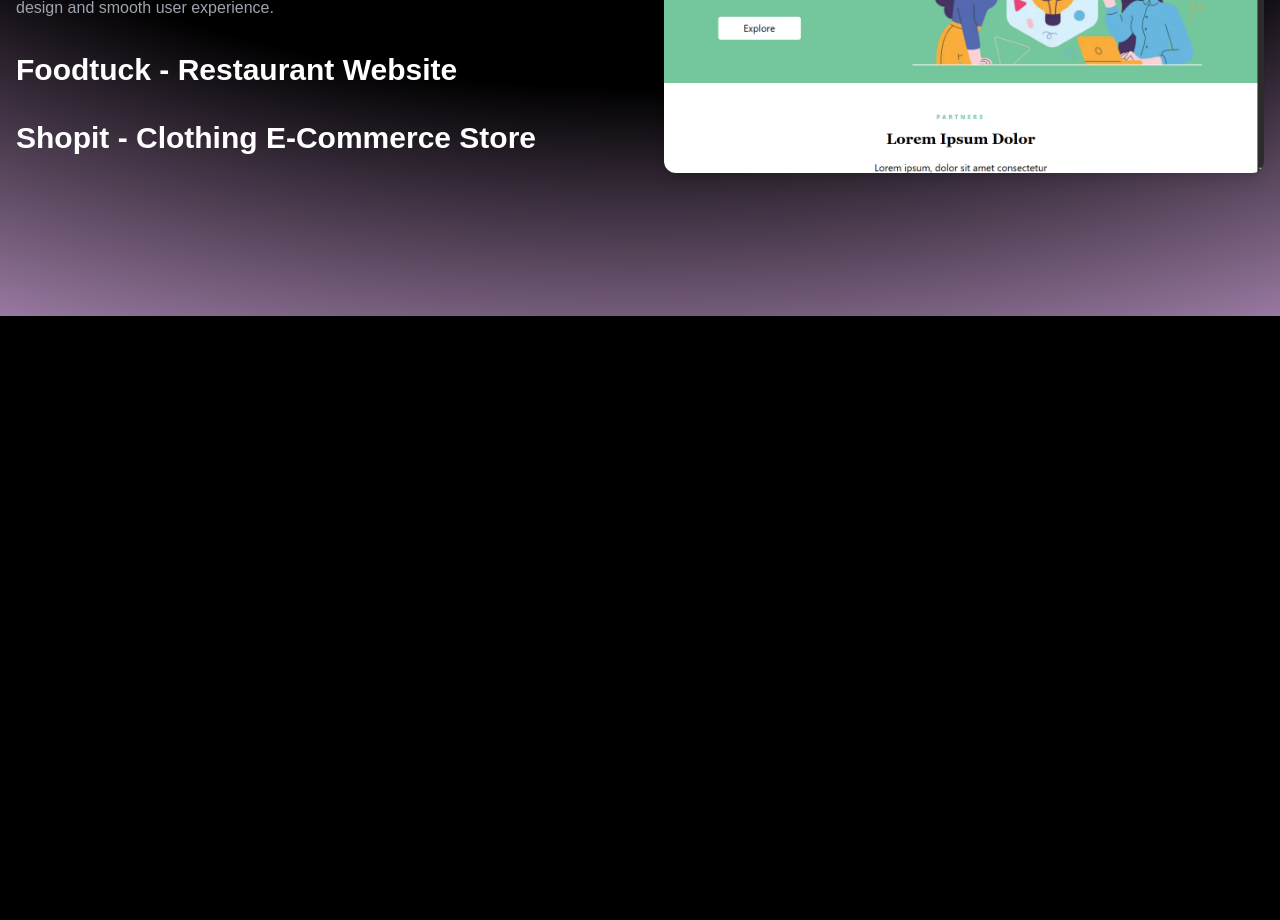
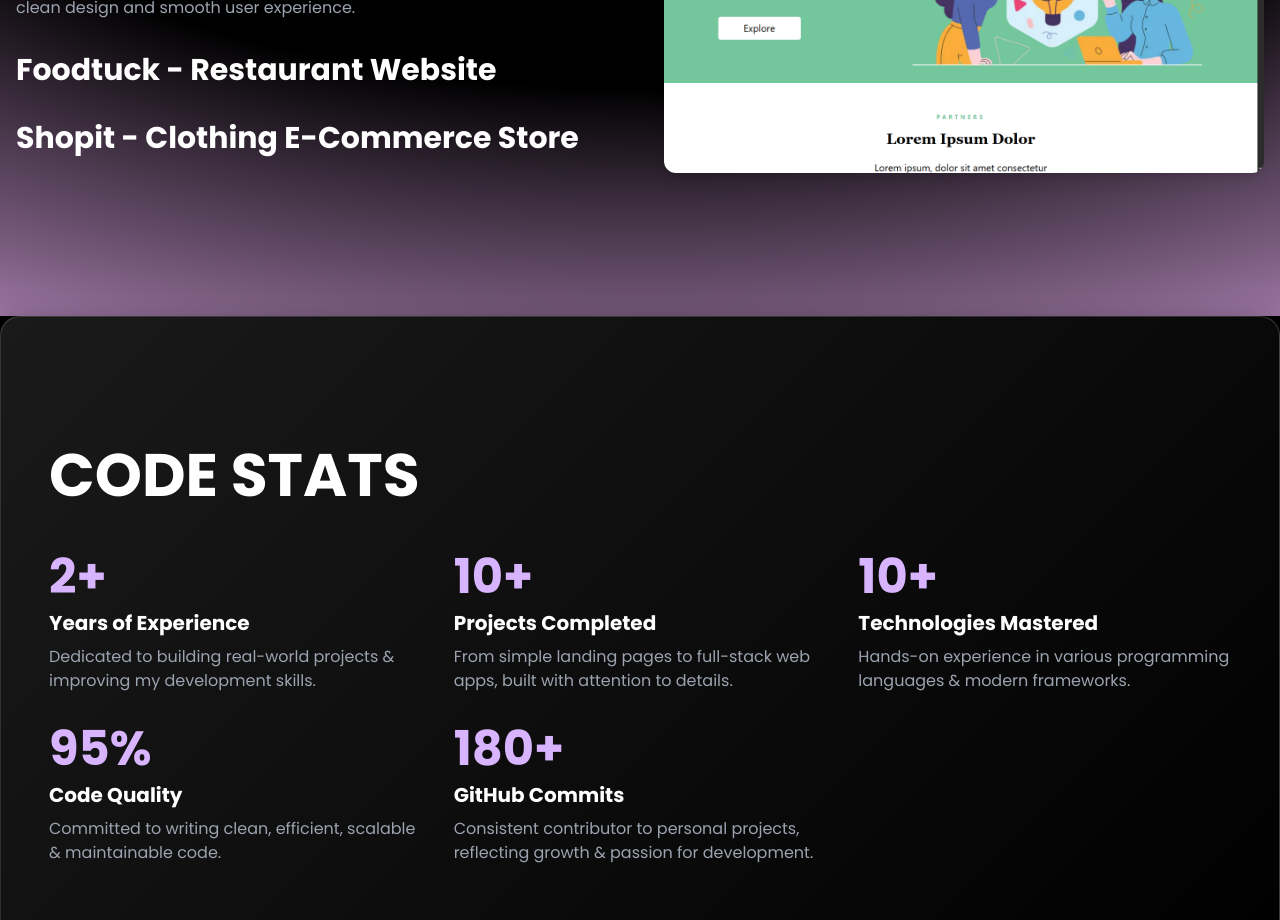
Before and after one commit to Subhan-Anwer/subhan-portfolio-web, a Next.js app: page / in a window 1280 px wide. Shown: the part 1880-2800 px from the top of the page. Before the commit the page ends 2196 px from the top, so only its background shows below. Built offline with nearby package versions, Linux system fonts and the light colour scheme.

Commit message:
Code Stats Section added

```diff
--- a/src/app/layout.tsx
+++ b/src/app/layout.tsx
@@ -1,18 +1,9 @@
 import type { Metadata } from "next";
-import localFont from "next/font/local";
+import { Poppins } from "next/font/google"
 import "./globals.css";
 import Navbar from "@/components/NavBar";
 
-const geistSans = localFont({
-  src: "./fonts/GeistVF.woff",
-  variable: "--font-geist-sans",
-  weight: "100 900",
-});
-const geistMono = localFont({
-  src: "./fonts/GeistMonoVF.woff",
-  variable: "--font-geist-mono",
-  weight: "100 900",
-});
+const poppins = Poppins({ subsets: ["latin"], weight: ["100", "200", "400", "700", "900"] });
 
 export const metadata: Metadata = {
   title: "Subhan Portfolio",
@@ -27,7 +18,7 @@
   return (
     <html lang="en">
       <body
-        className={`${geistSans.variable} ${geistMono.variable} antialiased bg-black`}
+        className={`${poppins.className} antialiased bg-black`}
       >
         <Navbar />
         {children}
--- a/src/app/page.tsx
+++ b/src/app/page.tsx
@@ -1,4 +1,5 @@
 import Hero from "@/components/Hero";
+import CodeStats from "@/components/CodeStats";
 import LogoAnimation from "@/components/LogoAnimation";
 import Portfolio from "@/components/Portfolio";
 import Stack from "@/components/Stack";
@@ -11,6 +12,7 @@
       <Stack />
       <LogoAnimation />
       <Portfolio />
+      <CodeStats />
     </>
   );
 }
--- /dev/null
+++ b/src/components/CodeStats.tsx
@@ -0,0 +1,106 @@
+'use client'
+import { delay, motion, useInView } from 'framer-motion'
+import { div } from 'framer-motion/client'
+import React from 'react'
+
+
+const metrics = [
+    {
+        id: 1,
+        value: '2+',
+        label: "Years of Experience",
+        description: "Dedicated to building real-world projects & improving my development skills.",
+    },
+    {
+        id: 2,
+        value: ' 10+',
+        label: 'Projects Completed ',
+        description: 'From simple landing pages to full-stack web apps, built with attention to details.',
+    },
+    {
+        id: 3,
+        value: '10+',
+        label: 'Technologies Mastered',
+        description: 'Hands-on experience in various programming languages & modern frameworks.',
+    },
+    {
+        id: 4,
+        value: '95%',
+        label: 'Code Quality',
+        description: 'Committed to writing clean, efficient, scalable & maintainable code.',
+    },
+    {
+        id: 5,
+        value: '180+',
+        label: 'GitHub Commits',
+        description: 'Consistent contributor to personal projects, reflecting growth & passion for development.',
+    }
+]
+const CodeStats = () => {
+    const ref = React.useRef<HTMLElement>(null);
+    const isInView = useInView(ref, { once: false });
+    return (
+        <motion.section
+            id='about'
+            ref={ref}
+            initial={{ opacity: 0, y: 50 }}
+            animate={isInView ? { opacity: 1, y: 0 } : { opacity: 0, y: 50 }}
+            transition={{ duration: 0.8 }}
+            className='container max-w-full mx-auto px-12 py-32 text-white glass'
+        >
+            <motion.h2
+                initial={{ opacity: 0, y: 20 }}
+                animate={isInView ? { opacity: 1, y: 0 } : { opacity: 0, y: 20 }}
+                transition={{ delay: 0.2, duration: 0.6 }}
+                className='text-6xl font-bold mb-12'
+            >
+                CODE STATS
+            </motion.h2>
+
+            <div className='grid grid-cols-1 md:grid-cols-2 lg:grid-cols-3 gap-8'>
+                {metrics.map((metric, index) => (
+                    <motion.div
+                        key={metric.id}
+                        initial={{ opacity: 0, y: 20 }}
+                        animate={isInView ? { opacity: 1, y: 0 } : { opacity: 0, y: 20 }}
+                        transition={{ delay: 0.4 + index * 0.1, duration: 0.6 }}
+                        className='flex flex-col'
+                    >
+                        <motion.h3
+                            initial={{ scale: 0.5 }}
+                            animate={isInView ? { scale: 1 } : { scale: 0.5 }}
+                            transition={{ delay: 0.4 + index * 0.1, duration: 0.4, type: 'spring' }}
+                            className='text-5xl font-bold text-purple-300 mb-2'
+                        >
+                            {metric.value}
+                        </motion.h3>
+
+                        <motion.p
+                            initial={{ opacity: 0 }}
+                            animate={isInView ? { opacity: 1 } : { opacity: 0 }}
+                            transition={{ delay: 0.4 + index * 0.1, duration: 0.4 }}
+                            className='text-xl font-semibold mb-2'
+                        >
+                            {metric.label}
+                        </motion.p>
+
+                        <motion.p
+                            initial={{ opacity: 0 }}
+                            animate={isInView ? { opacity: 1 } : { opacity: 0 }}
+                            transition={{ delay: 1 + index * 0.1, duration: 0.4 }}
+                            className='text-gray-400'
+                        >
+                            {metric.description}
+                        </motion.p>
+                    </motion.div>
+
+
+                ))}
+
+
+            </div>
+        </motion.section>
+    )
+}
+
+export default CodeStats
```
